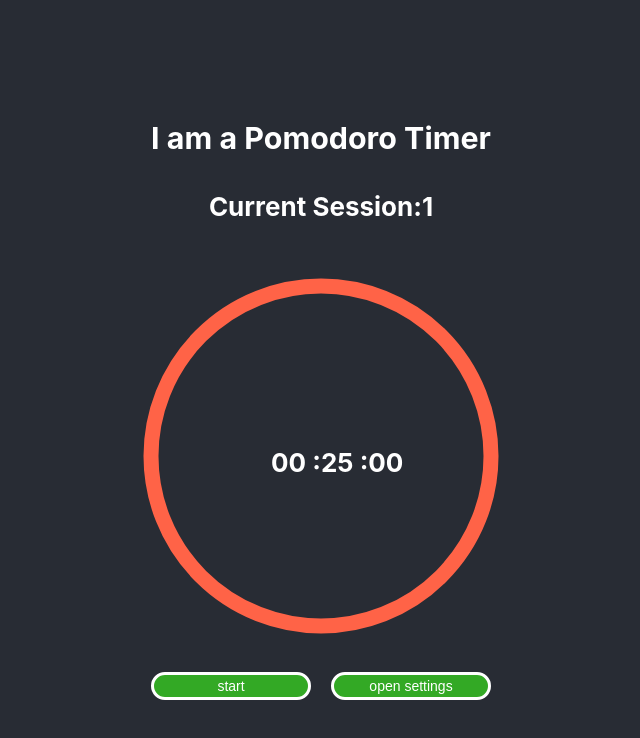
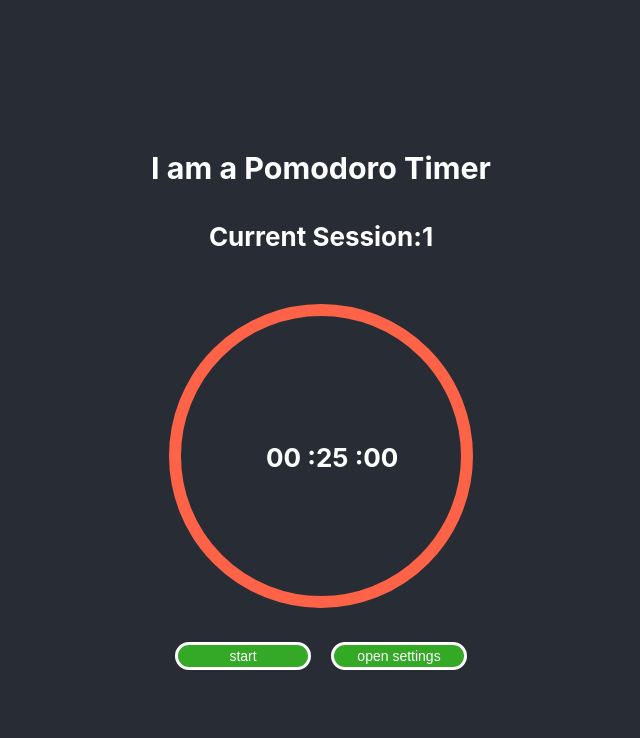
Before and after one commit to qho-queenie/pomodoro, a React (Create React App) app: page / in a window 1280 px wide. Shown: the top 738 px of the page, without its empty margins (319-959 px from the left). Built offline with nearby package versions, Linux system fonts and the light colour scheme; the HTML template or start-up script is replaced by a standard one.

Commit message:
added proptypes

```diff
--- a/src/components/CircularProgressBar.jsx
+++ b/src/components/CircularProgressBar.jsx
@@ -1,8 +1,10 @@
 import React from 'react';
-import './SettingsModal.scss';
+import PropTypes from 'prop-types';
+import './CircularProgressBar.scss';
 
 export const CircularProgressBar = (dialProps) => {
   const {
+    name,
     radius,
     stroke,
     progress,
@@ -14,12 +16,11 @@ export const CircularProgressBar = (dialProps) => {
 
   return (
     <svg
+      className={name}
       height={radius * 2}
       width={radius * 2}
     >
       <circle
-        stroke="tomato"
-        fill="transparent"
         strokeWidth={stroke}
         strokeDasharray={`${circumference} ${circumference}`}
         style={{ strokeDashoffset }}
@@ -31,4 +32,11 @@ export const CircularProgressBar = (dialProps) => {
   );
 };
 
+CircularProgressBar.dialProps = {
+  name: PropTypes.string.isRequired,
+  radius: PropTypes.number.isRequired,
+  stroke: PropTypes.number.isRequired,
+  progress: PropTypes.number.isRequired,
+};
+
 export default CircularProgressBar;
--- a/src/components/CircularProgressBar.scss
+++ b/src/components/CircularProgressBar.scss
@@ -1,6 +1,13 @@
-circle {
-  position: absolute;
-  transition: stroke-dashoffset 0.35s;
-  transform: rotate(-90deg);
-  transform-origin: 50% 50%;
+.CircularProgressBar {
+  &__time-progress {
+    fill: transparent;
+    stroke: #FF6347;
+
+    circle {
+      position: absolute;
+      transition: stroke-dashoffset 0.35s;
+      transform: rotate(-90deg);
+      transform-origin: center;
+    }
+  }
 }
--- a/src/components/ClockFace.jsx
+++ b/src/components/ClockFace.jsx
@@ -14,7 +14,7 @@ const ClockFace = (props) => {
   const [currentSeconds, setCurrentSeconds] = useState(sessions[0]);
 
   const [totalSeconds, setTotalSeconds] = useState(currentSeconds);
-  const progress = (currentSeconds / totalSeconds) * 100;
+  const timeProgress = (currentSeconds / totalSeconds) * 100;
 
   const { children } = props;
 
@@ -76,10 +76,10 @@ const ClockFace = (props) => {
           {currentSessionIndex + 1}
         </h4>
         <CircularProgressBar
-          className="sessionProgressBar"
-          radius={200}
-          stroke={15}
-          progress={progress}
+          name="CircularProgressBar__time-progress"
+          radius={170}
+          stroke={12}
+          progress={timeProgress}
         />
         <h4
           className={classnames('ClockFace__timer', { isActive })}
--- a/src/components/ClockFace.scss
+++ b/src/components/ClockFace.scss
@@ -5,8 +5,8 @@
 
   &__timer {
     position: absolute;
-    left: 150px;
-    bottom: 150px;
+    left: 115px;
+    bottom: 125px;
   }
 
   &__start-button {
```
Also changed, not shown: src/components/SettingsModal.jsx (+8 -0 lines).
